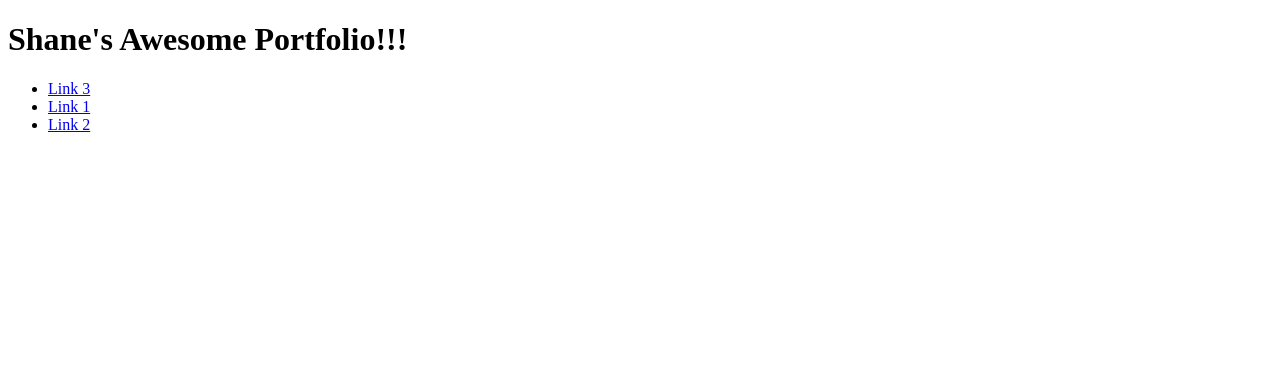
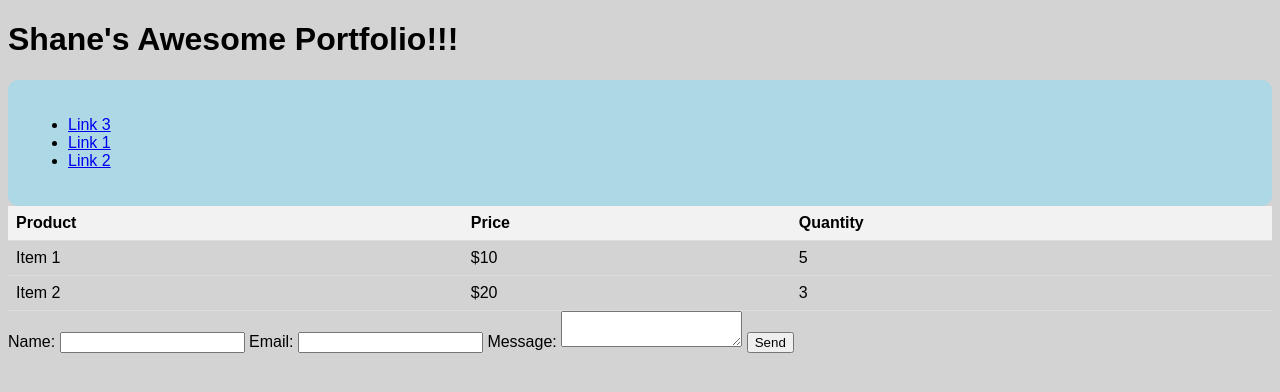
Before and after one commit to shaneinceptionu/linktree-example, a plain HTML site: page index.html in a window 1280 px wide. Drawn offline with Linux system fonts and the light colour scheme.

Commit message:
some more examples

```diff
--- a/index.html
+++ b/index.html
@@ -4,17 +4,51 @@
         <meta charset="UTF-8">
         <meta name="viewport" content="width=device-width, initial-scale=1.0">
         <title>Your Name - Links</title>
+        <!-- Link to External CSS -->
+        <link rel="stylesheet" href="styles.css">
     </head>
     <body>
         <header>
             <h1>Shane's Awesome Portfolio!!!</h1>
         </header>
-        <nav>
+        <!-- <nav> -->
+        <div class="main-content">
             <ul>
                 <li><a href="https://example.com">Link 3</a></li>
                 <li><a href="https://example.com">Link 1</a></li>
                 <li><a href="https://example.com">Link 2</a></li>
             </ul>
-        </nav>
+        </div>
+        <div>
+            <table>
+                <tr>
+                    <th>Product</th>
+                    <th>Price</th>
+                    <th>Quantity</th>
+                </tr>
+                <tr>
+                    <td>Item 1</td>
+                    <td>$10</td>
+                    <td>5</td>
+                </tr>
+                <tr>
+                    <td>Item 2</td>
+                    <td>$20</td>
+                    <td>3</td>
+                </tr>
+            </table>
+        </div>
+        <div>
+            <form>
+                <label for="name">Name:</label>
+                <input type="text" id="name" name="name">
+                <label for="email">Email:</label>
+                <input type="email" id="email" name="email">
+                <label for="message">Message:</label>
+                <textarea id="message" name="message"></textarea>
+                <button type="submit">Send</button>
+            </form>
+        </div>
+        <!-- </nav> -->
     </body>
 </html>
--- /dev/null
+++ b/styles.css
@@ -0,0 +1,29 @@
+body {
+background-color: lightgray;
+font-family: Arial, sans-serif;
+}
+
+.main-content {
+background-color: lightblue;
+padding: 20px;
+border-radius: 10px;
+}
+table {
+width: 100%;
+border-collapse: collapse;
+}
+
+th, td {
+padding: 8px;
+text-align: left;
+border-bottom: 1px solid #ddd;
+}
+
+tr:hover {
+background-color: #f5f5f5;
+}
+
+th {
+background-color: #f2f2f2;
+font-weight: bold;
+}
```
